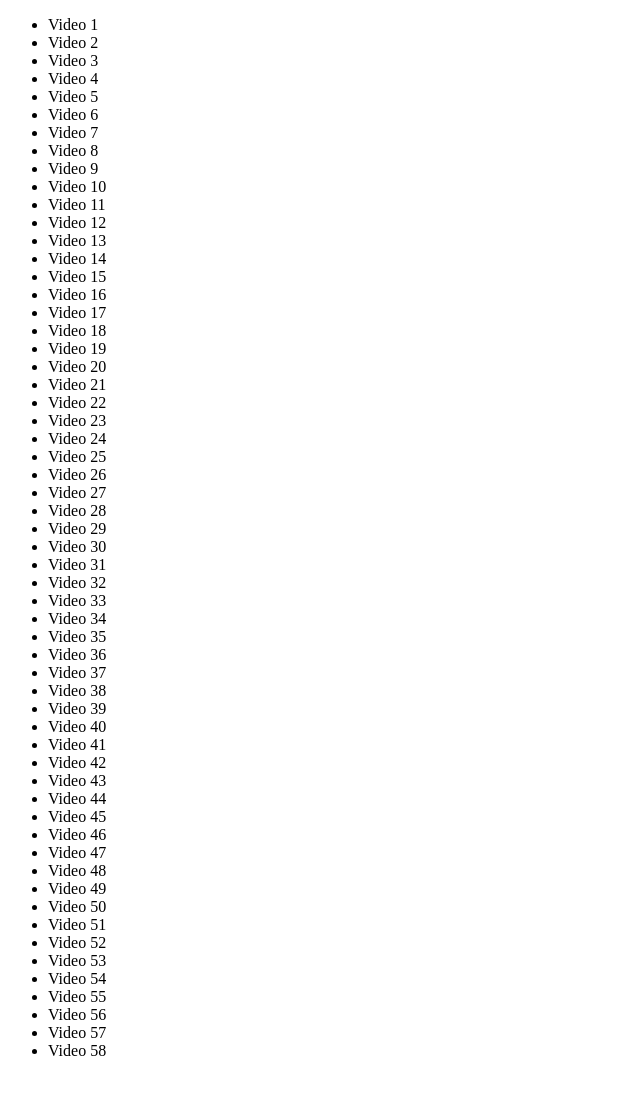
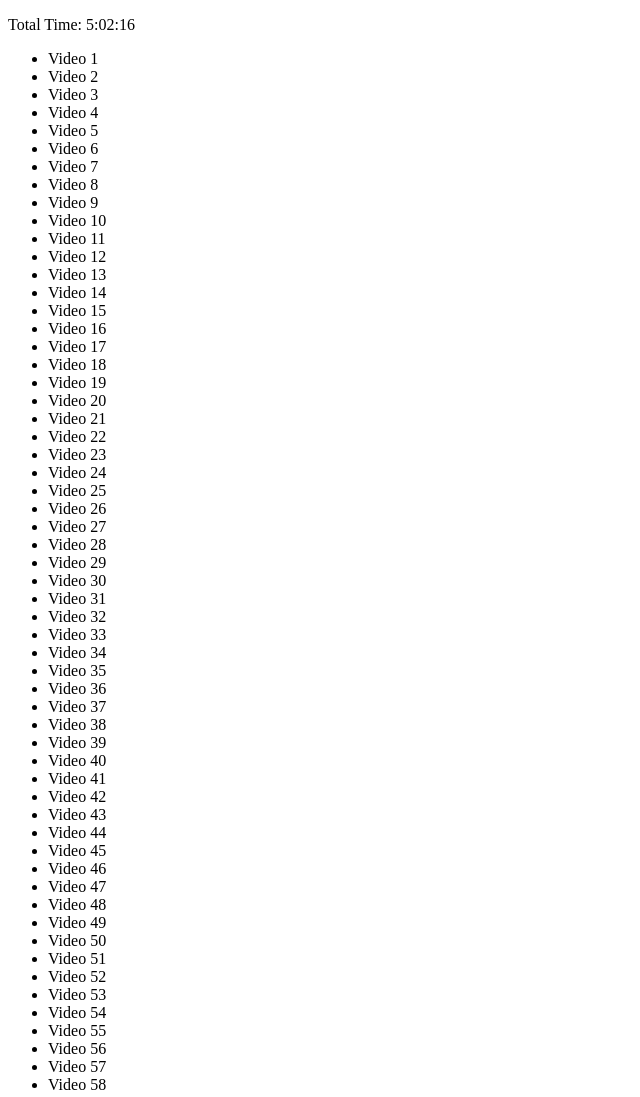
Before and after one commit to morkett/Javascript30, a website: page 18 - Adding Up Times with Reduce/index.html in a window 1280 px wide. Shown: the whole page, without its empty margins (0-640 px from the left). Before the commit the page ends 1076 px from the top, so only its background shows below. Drawn offline with Linux system fonts and the light colour scheme.

Commit message:
finished exercise 18

```diff
--- a/18 - Adding Up Times with Reduce/index-START.html
+++ b/18 - Adding Up Times with Reduce/index.html
@@ -5,6 +5,7 @@
   <title>Videos</title>
 </head>
 <body>
+  <p class="totalTime"></p>
   <ul class="videos">
     <li data-time="5:43">
       Video 1
@@ -177,11 +178,47 @@
     <li data-time="1:56">
       Video 57
     </li>
-    <li data-time="4:04">
+    <li data-time="7:22">
       Video 58
     </li>
   </ul>
 <script>
+
+  const timeNodes = Array.from(document.querySelectorAll('[data-time]'));
+
+  const seconds = timeNodes
+    .map(node => node.dataset.time)
+    .map(timeCode => {
+      const [mins, secs] = timeCode.split(':').map(parseFloat);
+      return (mins * 60) + secs
+      console.log(secs);
+    })
+    .reduce((total, vidSeconds) => total + vidSeconds);
+
+    let secondsLeft = seconds;
+    const hours = Math.floor(secondsLeft / 3600);
+    secondsLeft = secondsLeft % 3600;
+
+    let mins = Math.floor(secondsLeft / 60);
+    secondsLeft = secondsLeft % 60;
+    if (mins < 10) {
+      mins = `0${mins}`
+    }
+    if (secondsLeft < 10) {
+      secondsLeft = `0${secondsLeft}`
+    }
+
+
+
+
+    console.log(hours, mins, secondsLeft);
+
+    const totalTime = document.querySelector('.totalTime');
+
+    totalTime.innerHTML = `
+      Total Time:
+      ${hours}:${mins}:${secondsLeft}
+    `
 </script>
 </body>
 </html>
```
Also changed, not shown: 18 - Adding Up Times with Reduce/gulpfile.js (added, +28 -0 lines), 18 - Adding Up Times with Reduce/package.json (added, +17 -0 lines), 1 other file.
